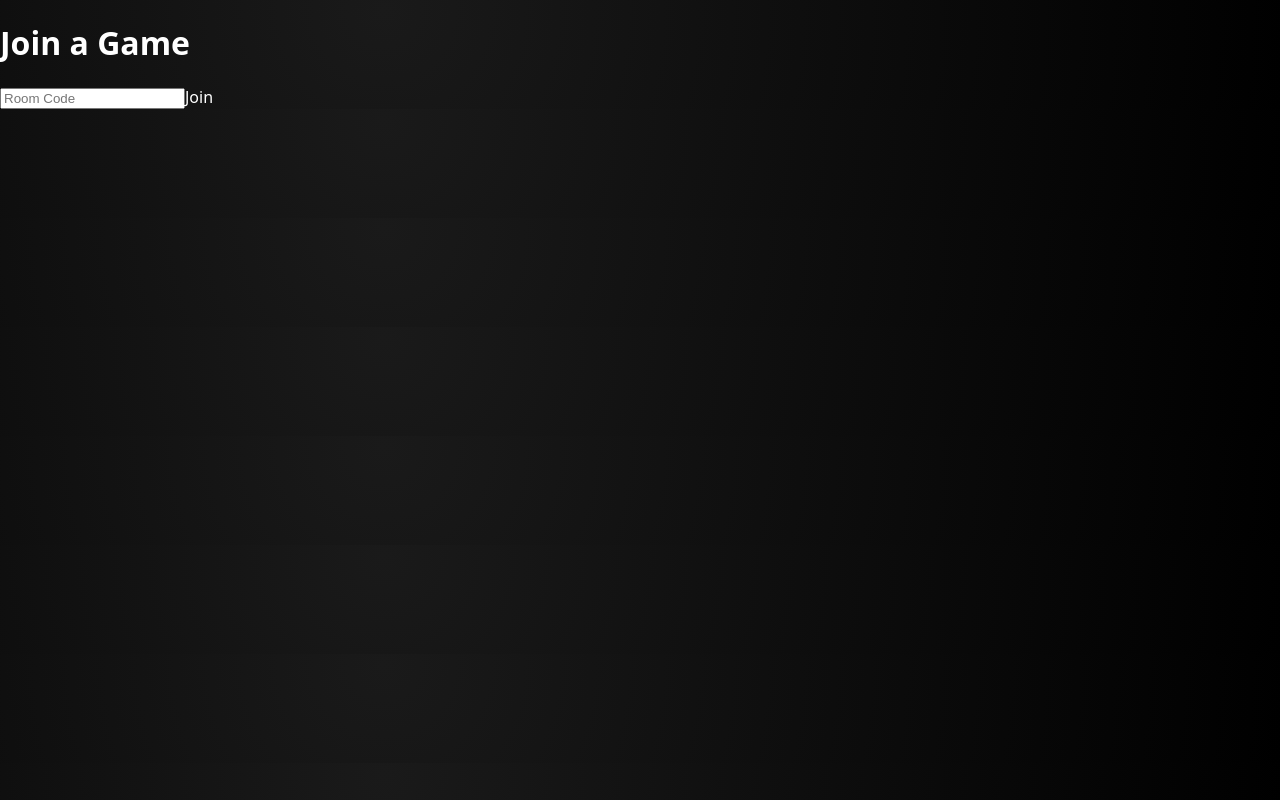
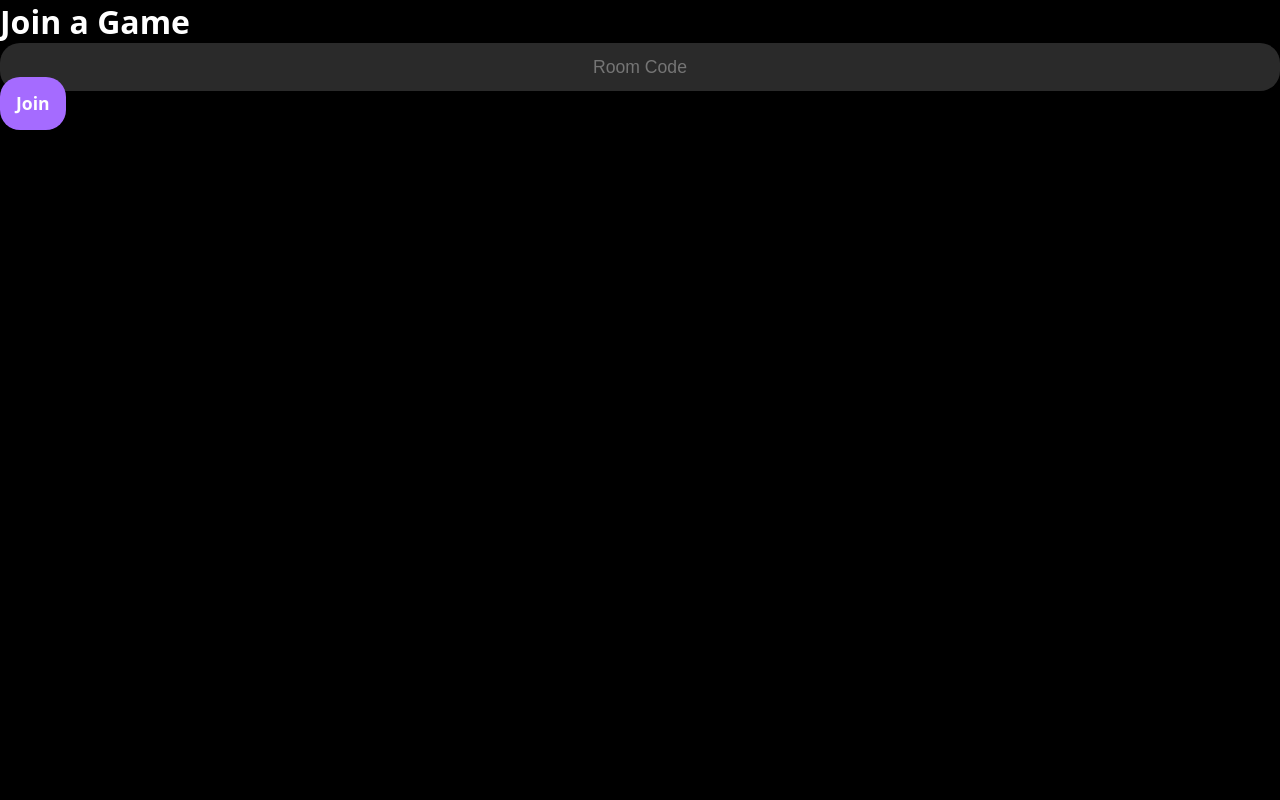
Before and after one commit to PatrickMancuso/JamJury, a Next.js app: page /player in a window 1280 px wide. Built offline with nearby package versions, Linux system fonts and the light colour scheme.

Commit message:
Update globals.css

```diff
--- a/app/globals.css
+++ b/app/globals.css
@@ -1,13 +1,17 @@
-/* app/globals.css */
-html, body {
+/* ===========================
+   GLOBAL RESET
+=========================== */
+* {
   margin: 0;
   padding: 0;
+  box-sizing: border-box;
 }
 
-body {
-  background: radial-gradient(circle at 30% 10%, #1a1a1a, #000);
+html, body {
+  background: #000;
   color: #fff;
-  font-family: system-ui, sans-serif;
+  font-family: system-ui, -apple-system, BlinkMacSystemFont, sans-serif;
+  overscroll-behavior: none;
 }
 
 a {
@@ -15,35 +19,143 @@ a {
   text-decoration: none;
 }
 
-* {
-  transition: background 0.2s ease, color 0.2s ease, transform 0.15s ease;
-}
-.btn {
-  @apply w-full py-3 px-6 rounded-xl font-semibold text-center active:scale-95 shadow-lg;
+/* ===========================
+   BRAND COLOR SYSTEM
+=========================== */
+:root {
+  --jj-purple: #a56bff;
+  --jj-purple-dark: #6b24d6;
+  --jj-green: #1db954;
+  --jj-gray: #1a1a1a;
+  --jj-gray-light: #2a2a2a;
+
+  --rounded: 1.25rem;
 }
 
-.btn-primary {
-  @apply bg-purple-600 hover:bg-purple-700 shadow-purple-500/20;
+/* ===========================
+   TYPOGRAPHY
+=========================== */
+
+/* Page titles */
+.page-title {
+  font-size: 2.4rem;
+  font-weight: 700;
+  margin-bottom: 1rem;
+  text-align: center;
 }
 
-.btn-secondary {
-  @apply bg-zinc-800 hover:bg-zinc-700;
+/* Subtitles */
+.subtitle {
+  font-size: 1.1rem;
+  color: #bbbbbb;
+  text-align: center;
+  margin-bottom: 2rem;
 }
 
-.btn-green {
-  @apply bg-green-500 hover:bg-green-600;
+/* ===========================
+   BUTTONS
+=========================== */
+
+.btn {
+  width: 100%;
+  padding: 0.9rem 1rem;
+  border-radius: var(--rounded);
+  text-align: center;
+  font-weight: 600;
+  font-size: 1.1rem;
+  transition: all 0.15s ease;
+  border: none;
 }
 
-.input {
-  @apply p-3 w-full rounded-xl bg-zinc-900 border border-zinc-800
-         focus:border-purple-500 outline-none text-lg;
+/* Purple primary button */
+.btn-primary {
+  background: var(--jj-purple);
 }
 
-.card {
-  @apply bg-zinc-900 p-4 rounded-xl shadow-md shadow-black/40;
+.btn-primary:hover {
+  background: var(--jj-purple-dark);
+  transform: translateY(-1px);
 }
 
-.card-selectable {
-  @apply bg-zinc-900 p-4 rounded-xl shadow-md shadow-black/40
-         hover:bg-zinc-800 active:scale-95 cursor-pointer;
+/* Dark secondary button */
+.btn-secondary {
+  background: var(--jj-gray-light);
 }
+
+.btn-secondary:hover {
+  background: #383838;
+  transform: translateY(-1px);
+}
+
+/* Spotify green button */
+.btn-green {
+  background: var(--jj-green);
+}
+
+.btn-green:hover {
+  background: #18a648;
+  transform: translateY(-1px);
+}
+
+/* ===========================
+   INPUTS
+=========================== */
+.input {
+  width: 100%;
+  padding: 0.85rem;
+  background: var(--jj-gray-light);
+  border: none;
+  border-radius: var(--rounded);
+  font-size: 1.1rem;
+  color: #fff;
+  text-align: center;
+}
+
+/* ===========================
+   CARD ELEMENTS
+=========================== */
+.card {
+  background: var(--jj-gray);
+  padding: 1rem;
+  border-radius: var(--rounded);
+  transition: 0.2s ease;
+}
+
+.card:hover {
+  background: var(--jj-gray-light);
+  transform: translateY(-1px);
+}
+
+/* ===========================
+   LAYOUT HELPERS
+=========================== */
+.page-container {
+  padding: 1.5rem;
+  max-width: 480px;
+  margin: auto;
+}
+
+/* Vertical spacing groups */
+.v-stack {
+  display: flex;
+  flex-direction: column;
+  gap: 1rem;
+}
+
+/* ===========================
+   SPECIAL EFFECTS
+=========================== */
+
+/* Soft glow under elements */
+.glow {
+  box-shadow: 0 0 25px rgba(165, 107, 255, 0.3);
+}
+
+/* Room code display */
+.code-display {
+  font-size: 3.5rem;
+  font-weight: 800;
+  letter-spacing: 0.5rem;
+  margin-bottom: 1.5rem;
+  text-align: center;
+}
```
